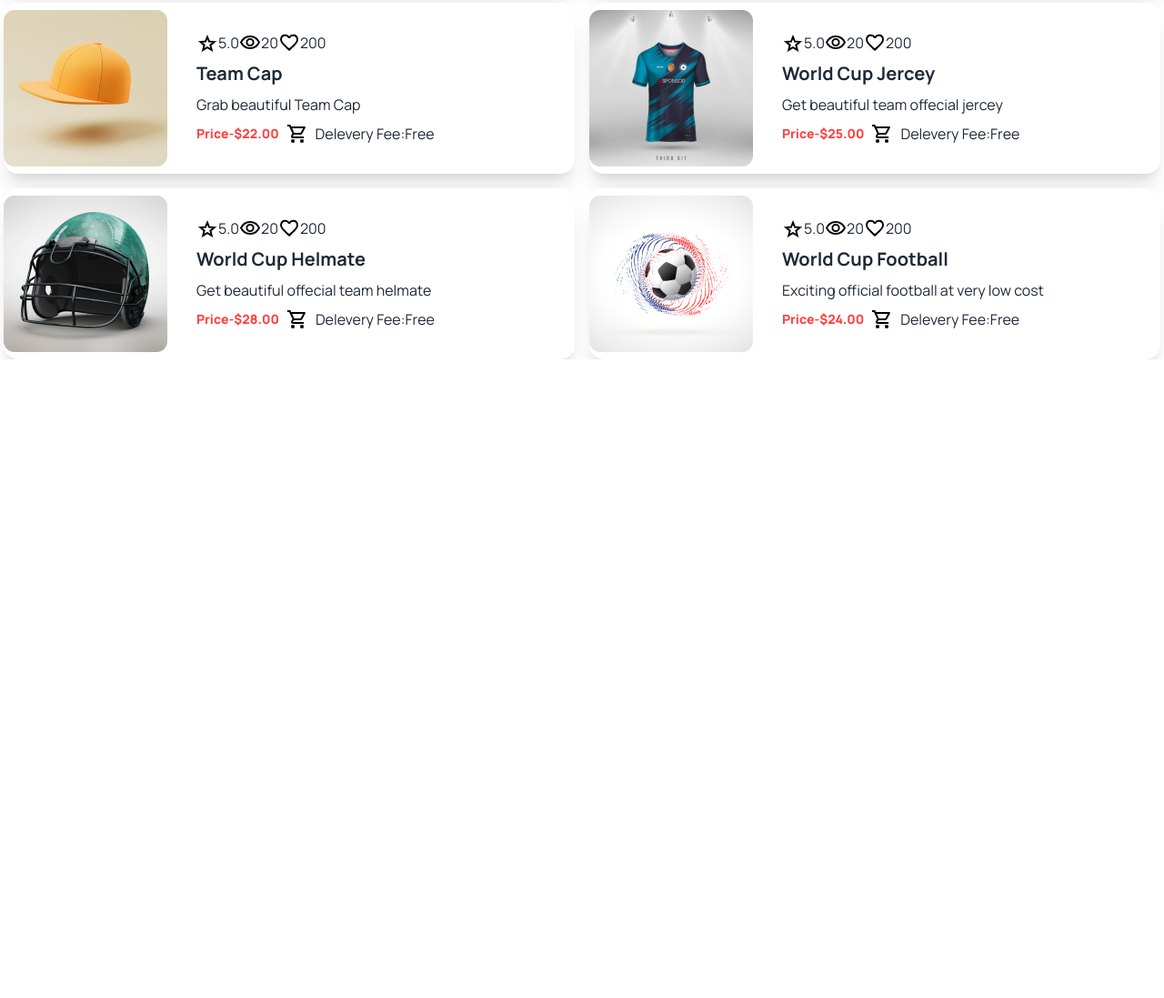
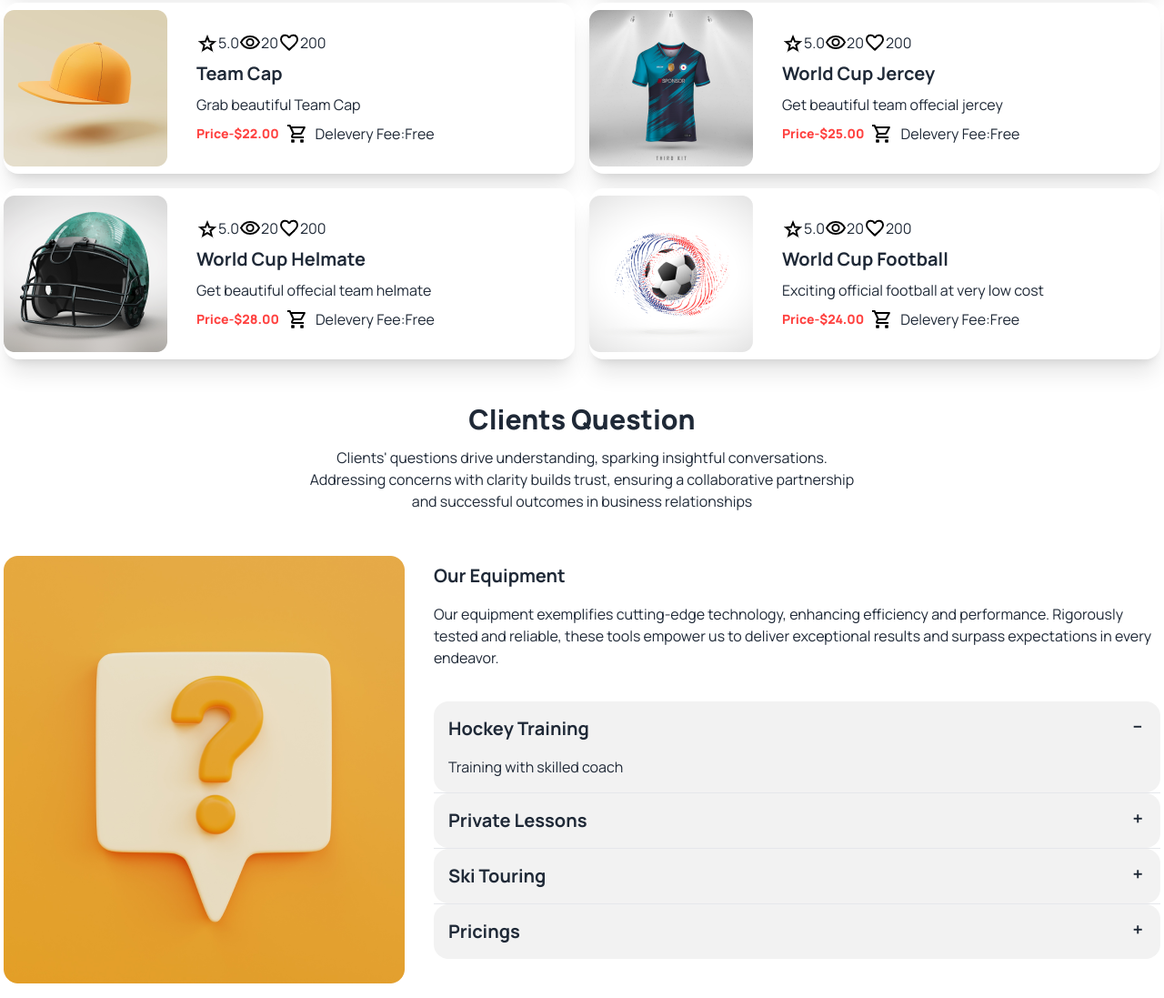
Before and after one commit to HimelMuktadir/hockey-assignment, a plain HTML site: page index.html in a window 1280 px wide. Shown: the part 2431-3528 px from the top of the page at 91% size. Before the commit the page ends 2826 px from the top, so only its background shows below. Drawn offline with nearby package versions, Linux system fonts and the light colour scheme.

Commit message:
FAQ sec Commit

```diff
--- a/index.html
+++ b/index.html
@@ -181,7 +181,7 @@
 
             <!-- product card section  -->
 
-            <div class="grid grid-cols-1 lg:grid-cols-2 gap-4 mx-1">
+            <div class="grid grid-cols-1 lg:grid-cols-2 gap-4 my-3 mx-1">
 
               <div class="card card-side bg-base-100 shadow-xl">
                 <figure><img src="./resource/Images/5.png" alt="Movie"/></figure>
@@ -336,6 +336,67 @@
             </div>
 
 
+            <!-- FAQ sec  -->
+
+            <div class="text-center my-12">
+              <h1 class="text-3xl font-extrabold pb-3">Clients Question</h1>
+              <p>
+                Clients' questions drive understanding, sparking insightful conversations. <br> Addressing concerns with clarity builds trust, ensuring a collaborative partnership <br> and successful outcomes in business relationships</p>
+            </div>
+
+
+            <div class="lg:flex gap-8 lg:my-4 mx-1">
+              <div>
+                <img src="./resource/Images/11.png" alt="" class="max-w-fit">
+              </div>
+
+              <div class="mt-2">
+                <h2 class="text-xl font-bold pb-4">Our Equipment</h2>
+                <p class="pb-9">Our equipment exemplifies cutting-edge technology, enhancing efficiency and performance. Rigorously tested and reliable, these tools empower us to deliver exceptional results and surpass expectations in every endeavor.</p>
+
+                <div class="collapse collapse-plus bg-base-200">
+                  <input type="radio" name="my-accordion-3" checked="checked" />
+                  <div class="collapse-title text-xl font-bold">
+                    Hockey Training
+                  </div>
+                  <div class="collapse-content">
+                    <p>Training with skilled coach</p>
+                  </div>
+                </div>
+                <hr>
+                <div class="collapse collapse-plus bg-base-200">
+                  <input type="radio" name="my-accordion-3" />
+                  <div class="collapse-title text-xl font-bold">
+                    Private Lessons
+                  </div>
+                  <div class="collapse-content">
+                    <p>hello</p>
+                  </div>
+                </div>
+                <hr>
+                <div class="collapse collapse-plus bg-base-200">
+                  <input type="radio" name="my-accordion-3" />
+                  <div class="collapse-title text-xl font-bold">
+                    Ski Touring
+                  </div>
+                  <div class="collapse-content">
+                    <p>hello</p>
+                  </div>
+                </div>
+                <hr>
+                <div class="collapse collapse-plus bg-base-200">
+                  <input type="radio" name="my-accordion-3" />
+                  <div class="collapse-title text-xl font-bold">
+                    Pricings
+                  </div>
+                  <div class="collapse-content">
+                    <p>hello</p>
+                  </div>
+                </div>
+              </div>
+            </div>
+
+
     </main>
 
 
```
